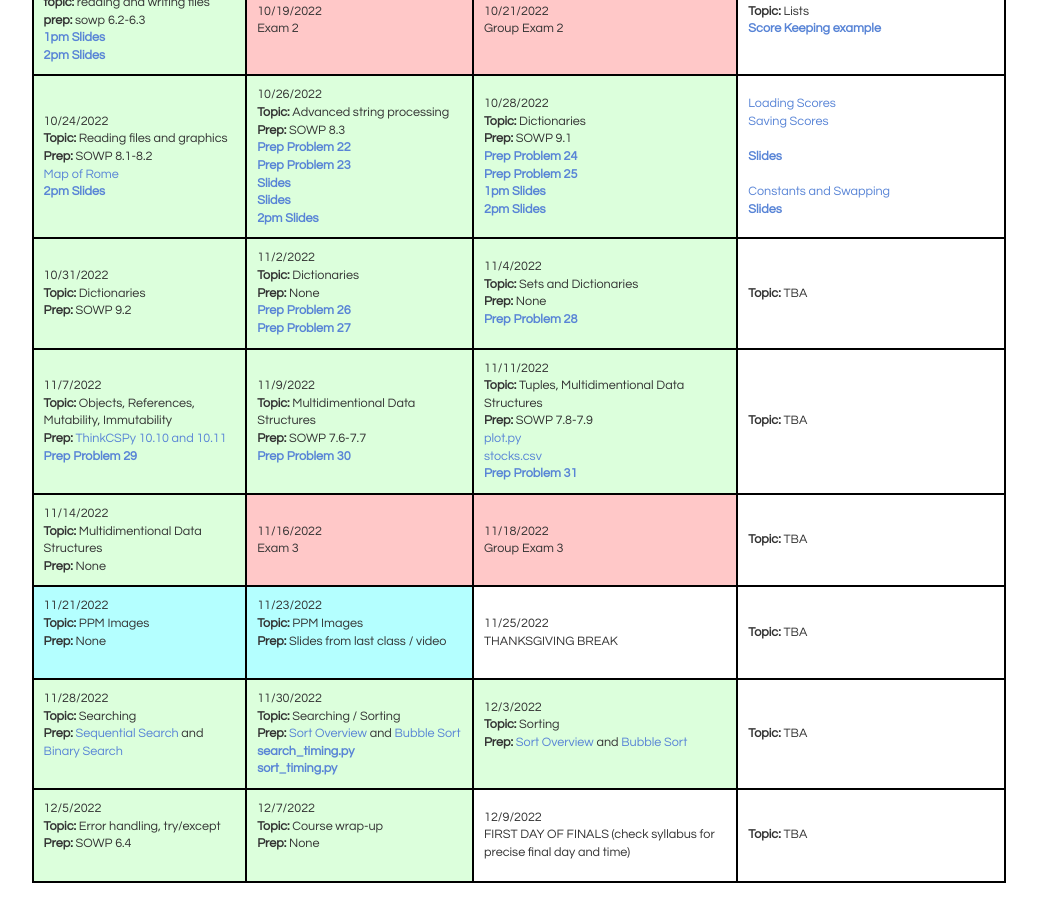
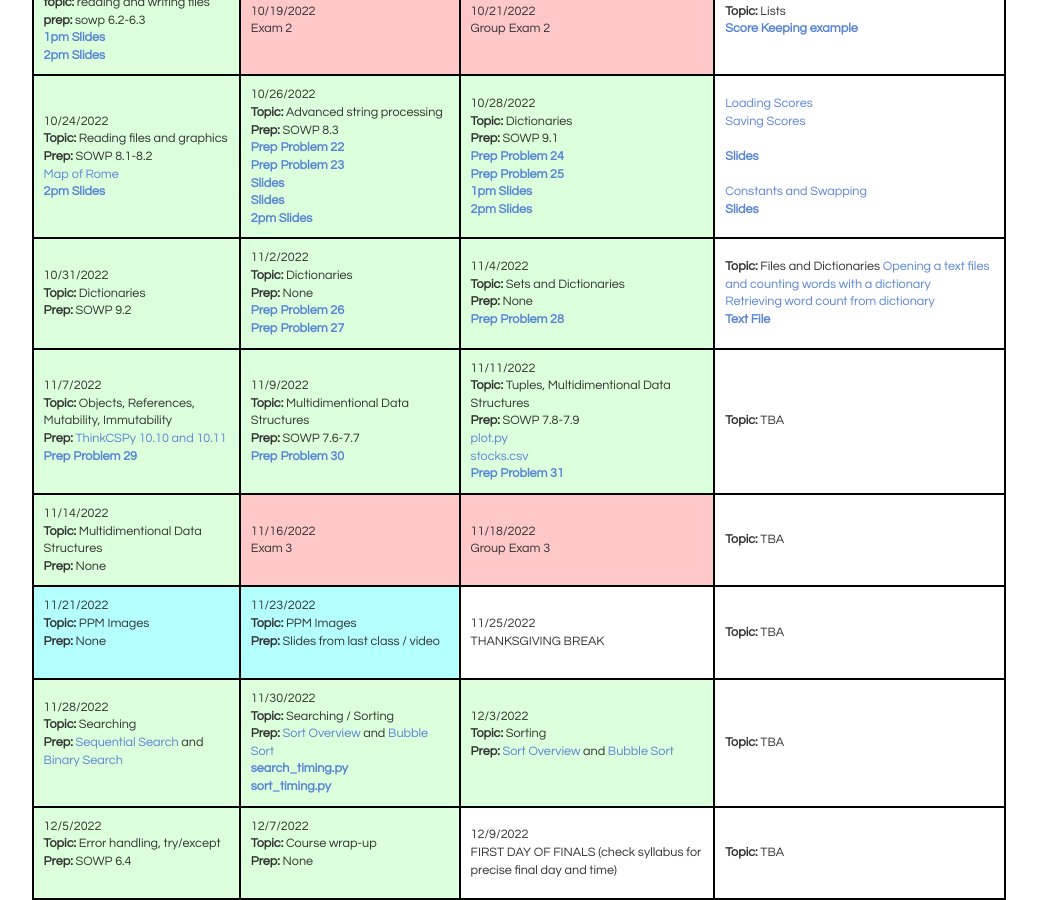
Before and after one commit to bddicken/cs110fall2022website, a Jekyll site: the page built from schedule/index.md, in a window 1280 px wide and 900 px high, scrolled down 1488 px. Shown: the whole window, without its empty margins (121-1158 px from the left). Built offline with Jekyll 4.4.1, drawn with Linux system fonts in a browser that asks for light colours.

Commit message:
added links to video for week of 10/31

```diff
--- a/schedule/index.md
+++ b/schedule/index.md
@@ -377,7 +377,10 @@ The <b>Prep</b> for each day indicates the work you need to have completed <b>BE
     <a href="../preps/28/"><b>Prep Problem 28</b></a> <br/>
   </td>
   <td>
-    <b>Topic:</b> TBA
+    <b>Topic:</b> Files and Dictionaries
+    <a href="https://youtu.be/Ekrr0xqXUA4">Opening a text files and counting words with a dictionary</a> <br/>
+    <a href="https://youtu.be/7AS4hx1CC4U">Retrieving word count from dictionary</a> <br/>
+    <a href="../files/stranger_things.txt"><b>Text File</b></a> <br/>
   </td>
 </tr>
 
```
